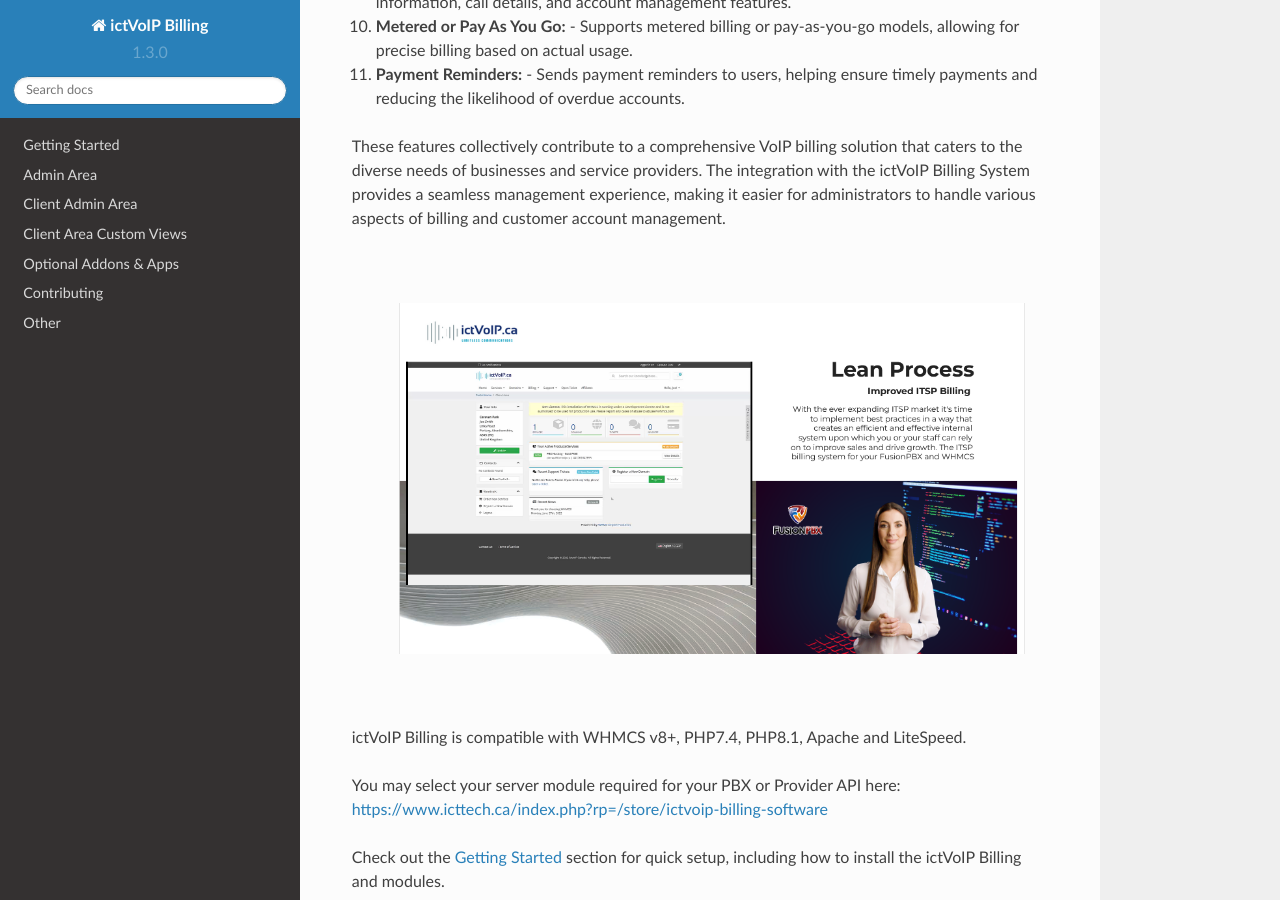
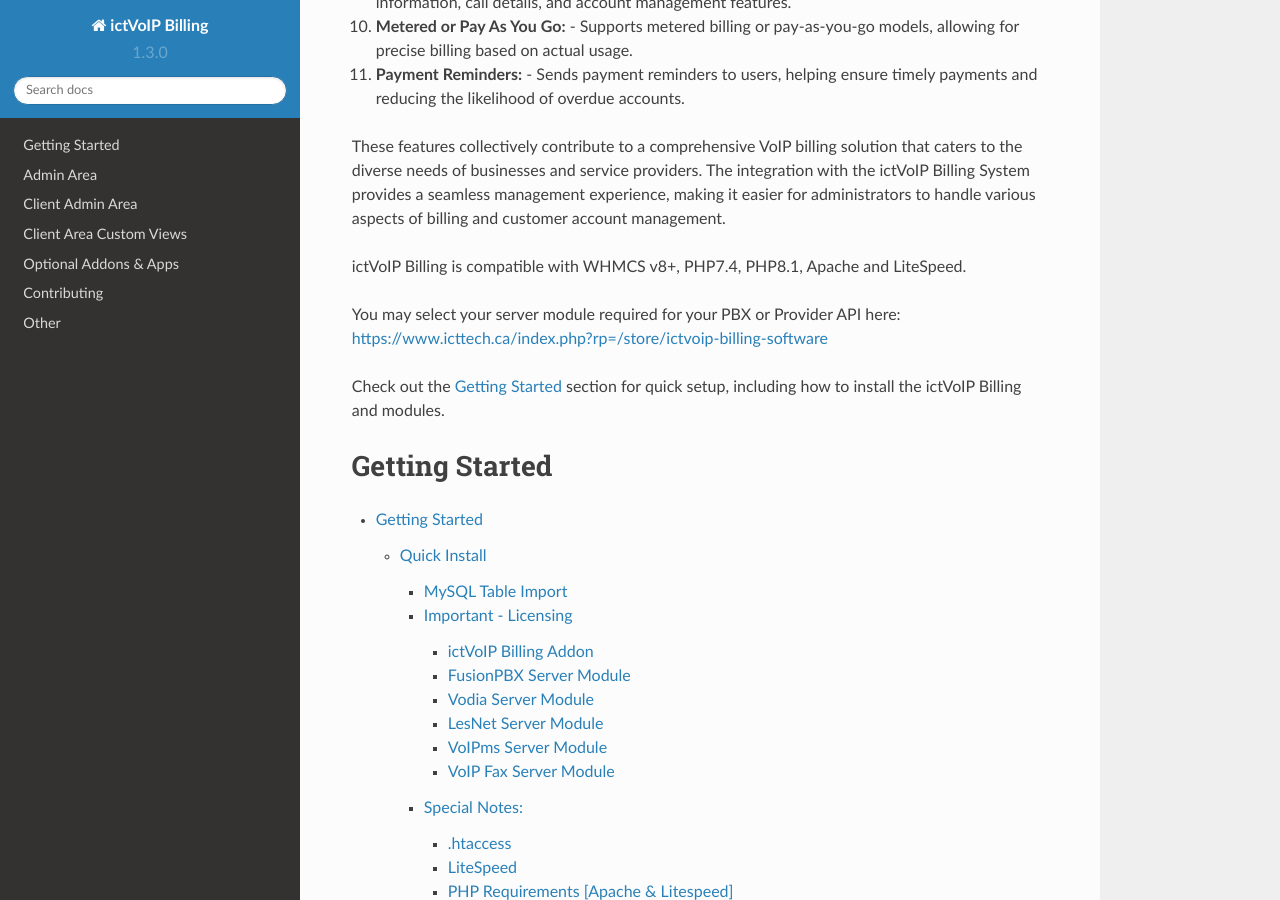
Before and after one commit to ictvoip/ictvoip-docs, a Sphinx documentation site: the page built from docs/source/index.rst, in a window 1280 px wide and 900 px high, scrolled down 1700 px. Built offline with Sphinx 7.4.7 and the Read the Docs theme 2.0.0, drawn with Linux system fonts in a browser that asks for light colours; pages that are not in the unit, such as notebooks, are missing from menus.

Commit message:
Update index.rst

```diff
--- a/docs/source/index.rst
+++ b/docs/source/index.rst
@@ -71,14 +71,6 @@ The International FusionPBX Billing system, integrated with WHMCS & ictVoIP Bill
 
 These features collectively contribute to a comprehensive VoIP billing solution that caters to the diverse needs of businesses and service providers. The integration with the ictVoIP Billing System provides a seamless management experience, making it easier for administrators to handle various aspects of billing and customer account management.
 
-|
-
- .. image:: _static/images/home/lean_process.png
-        :scale: 65%
-        :align: center
-        :alt: Lean Process
-
-|
 
 ictVoIP Billing is compatible with WHMCS v8+, PHP7.4, PHP8.1, Apache and LiteSpeed.
 
```
